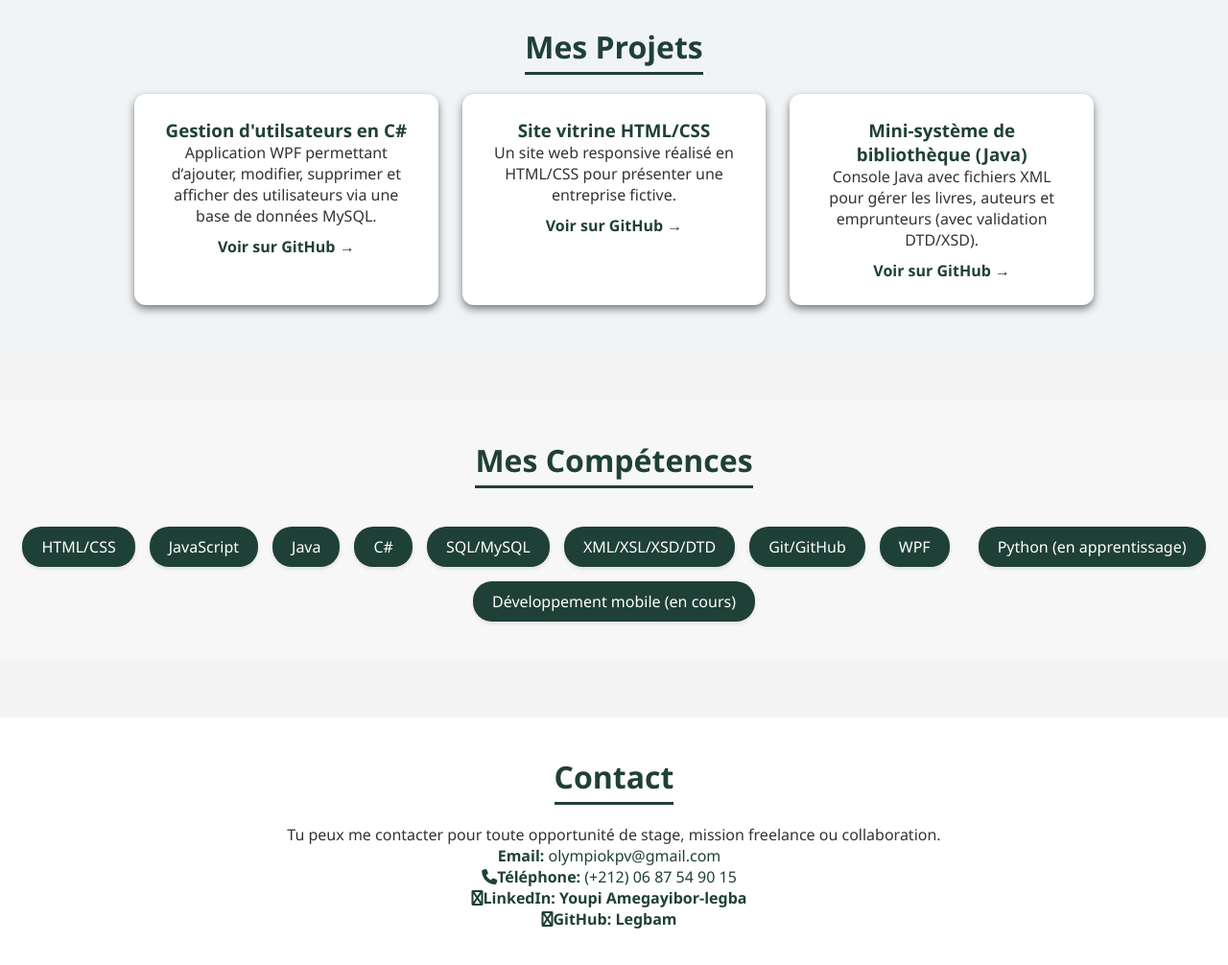
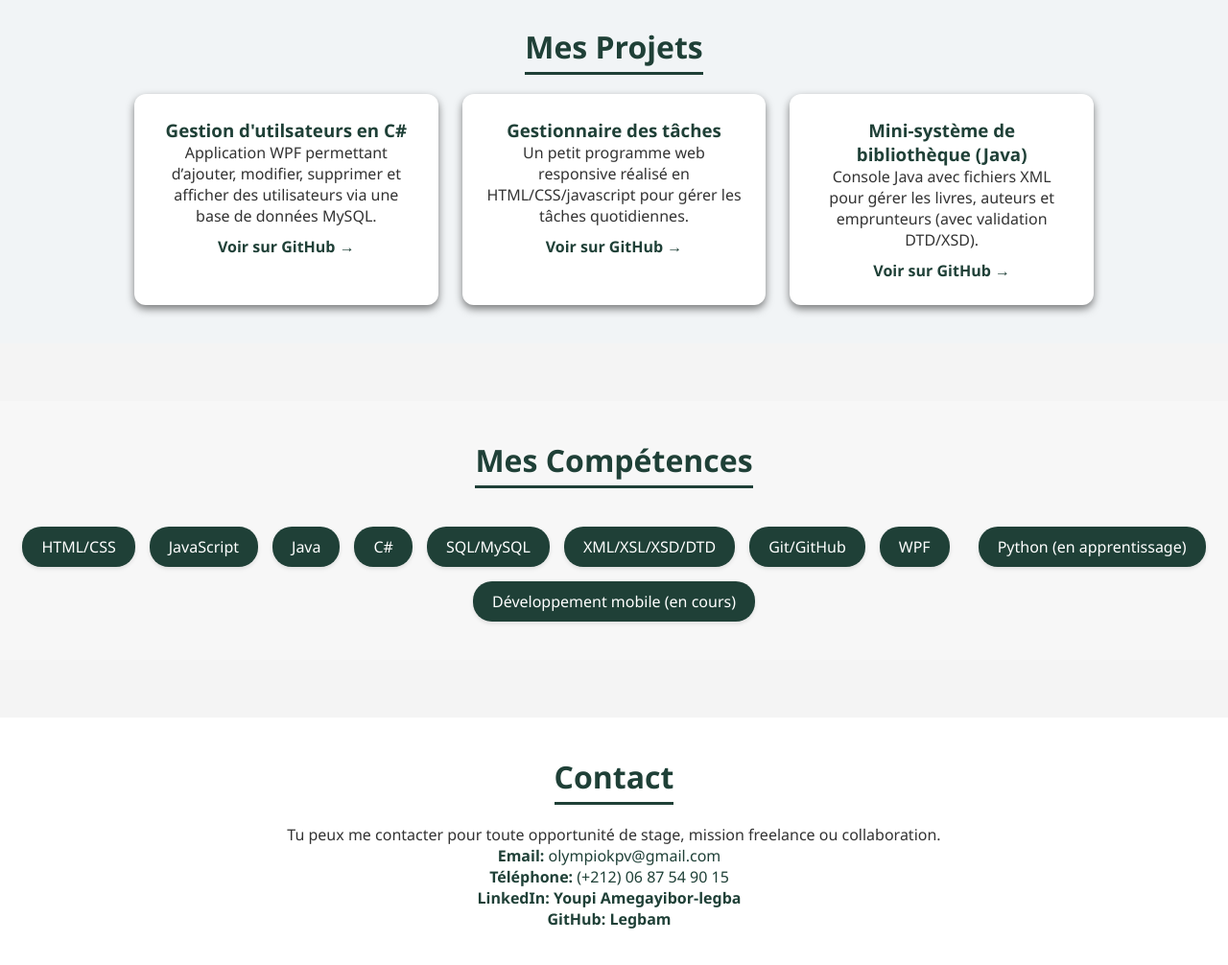
Before and after one commit to Legbam/Portfolio, a plain HTML site: page index.html in a window 1280 px wide. Shown: the part 1380-2386 px from the top of the page at 96% size. Drawn offline with Linux system fonts and the light colour scheme; files whose address does not match are found by name.

Commit message:
Modif push.ps1

```diff
--- a/index.html
+++ b/index.html
@@ -18,7 +18,6 @@
                     <li><a href="#skills">Compétences</a></li>
                     <li><a href="#projects">Projets</a></li>
                     <li><a href="#contact">Contact</a></li>
-                    <link href="https://fonts.googleapis.com/css2?family=Poppins&display=swap" rel="stylesheet">
                 </ul>
             </nav>
             <h1>Bonjour, je suis Youpi</h1>
@@ -35,7 +34,7 @@
                     <h2>À propos de moi</h2>
                     <p>Je suis étudiant en informatique passionné par le développement web, Java, et curieux du monde du mobile. Je cherche à grandir à travers des stages, du freelance et l'alternance.</p>
                 </div>
-            </div>
+
         </section>
 
         <!-- Section Projets -->
@@ -49,9 +48,9 @@
                 </div>
 
                 <div class="project-card">
-                    <h3>Site vitrine HTML/CSS</h3>
-                    <p>Un site web responsive réalisé en HTML/CSS pour présenter une entreprise fictive.</p>
-                    <a href="https://github.com/Legbam/site-vitrine" target="_blank">Voir sur GitHub</a>
+                    <h3>Gestionnaire des tâches</h3>
+                    <p>Un petit programme web responsive réalisé en HTML/CSS/javascript pour gérer les tâches quotidiennes.</p>
+                    <a href="https://legbam.github.io/AppWeb/" target="_blank">Voir sur GitHub</a>
                 </div>
 
                 <div class="project-card">
@@ -84,10 +83,10 @@
             <h2>Contact</h2>
             <p>Tu peux me contacter pour toute opportunité de stage, mission freelance ou collaboration.</p>
             <div class="contact-details">
-                <p><i class="fas fa-enveloppe"></i><strong>Email: </strong>olympiokpv@gmail.com</p>
-                <p><i class="fas fa-phone"></i><strong>Téléphone: </strong>(+212) 06 87 54 90 15</p>
-                <p><i class="fas fa-linkedin"></i><strong>LinkedIn: </strong><a href="https://www.linkedin.com/in/Youpi Amegayibor-legba/" target="_blank">Youpi Amegayibor-legba</a></p>
-                <p><i class="fas fa-github"></i><strong>GitHub: </strong><a href="https://github.com/Legbam" target="_blank">Legbam</a></p>
+                <p><strong>Email: </strong>olympiokpv@gmail.com</p>
+                <p><strong>Téléphone: </strong>(+212) 06 87 54 90 15</p>
+                <p><strong>LinkedIn: </strong><a href="https://www.linkedin.com/in/Youpi Amegayibor-legba/" target="_blank">Youpi Amegayibor-legba</a></p>
+                <p><strong>GitHub: </strong><a href="https://github.com/Legbam" target="_blank">Legbam</a></p>
             </div>
         </section>
 
```
